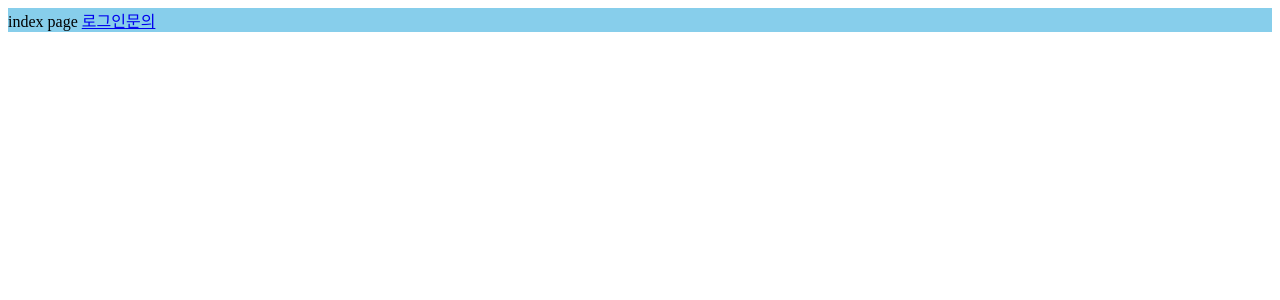
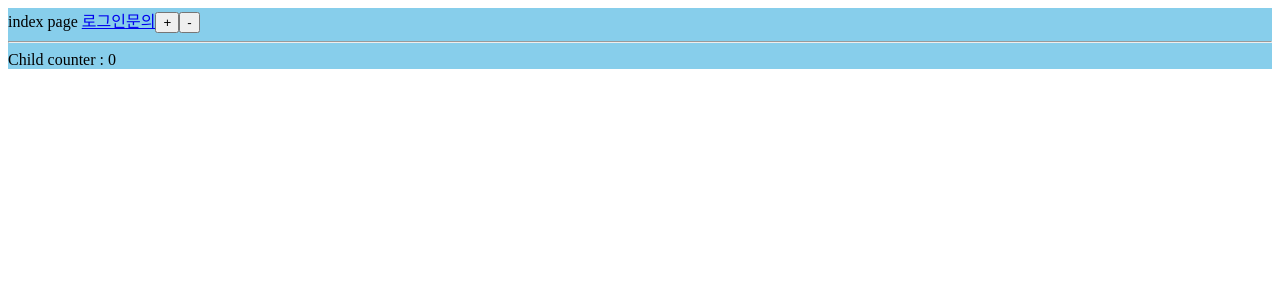
Before and after one commit to jake920220/jvf, a Vue app: page / in a window 1280 px wide. Shown: the top 300 px of the page. Built offline with nearby package versions, Linux system fonts and the light colour scheme.

Commit message:
vuex $store state ex

```diff
--- /dev/null
+++ b/src/components/child.vue
@@ -0,0 +1,14 @@
+<template>
+<div>
+  <hr>
+  Child counter : {{ this.$store.state.counter }} <br>
+</div>
+</template>
+
+<script>
+    export default {
+        created() {
+            console.log("child component created");
+        }
+    }
+</script>
--- a/src/routes/index.vue
+++ b/src/routes/index.vue
@@ -4,13 +4,34 @@
 
     <router-link to='/login'>로그인</router-link>
     <router-link to='/contact'>문의</router-link>
+
+    <button @click="addCounter">+</button>
+    <button @click="subCounter">-</button>
+    <child></child>
 </div>
 </template>
 
 <script>
+import Child from '../components/child';
+
+function addCounter() {
+  this.$store.state.counter++;
+};
+
+function subCounter() {
+  this.$store.state.counter--;
+};
+
 export default {
   created() {
-    console.log("state?",this.$store.state);
+    console.log("state?",this.$store.state.counter);
+  },
+  methods: {
+    addCounter,
+    subCounter,
+  },
+  components: {
+    'child': Child
   }
 };
 </script>
```
